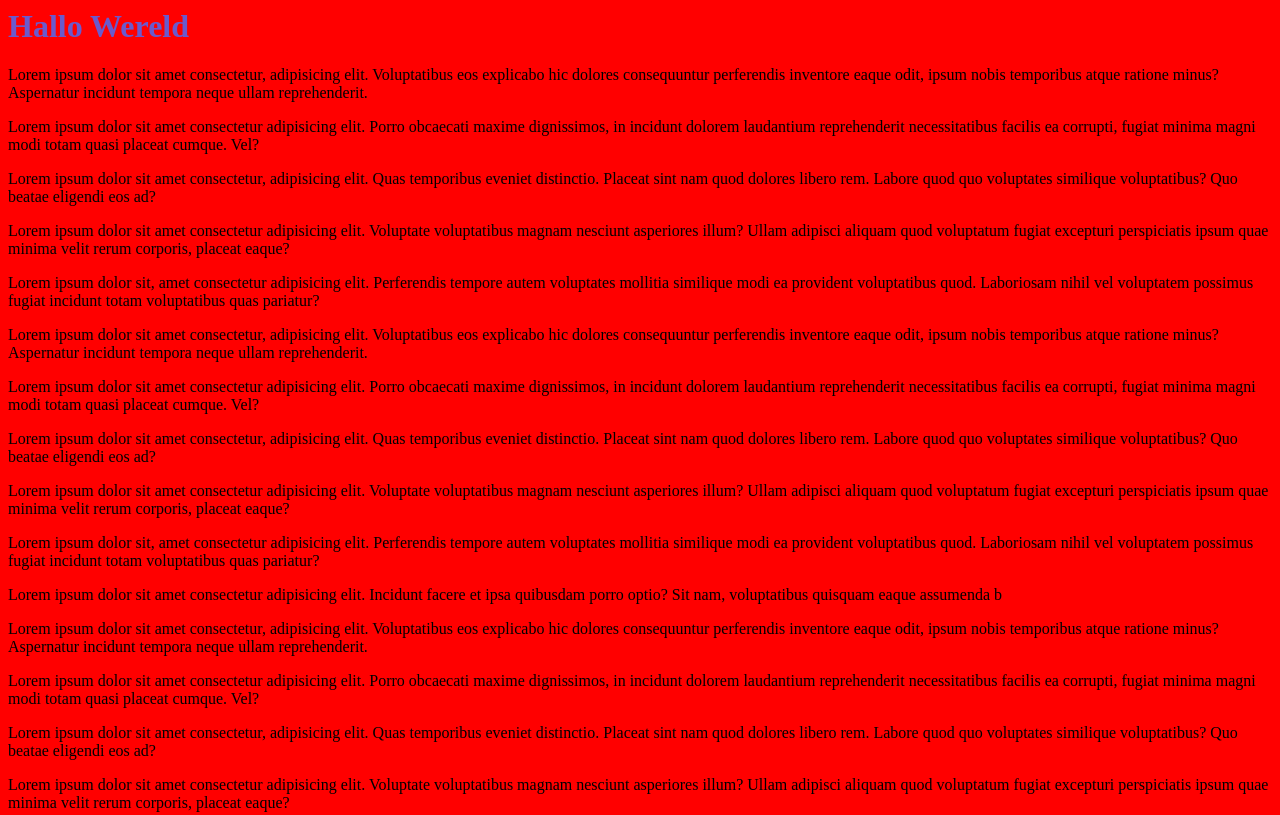
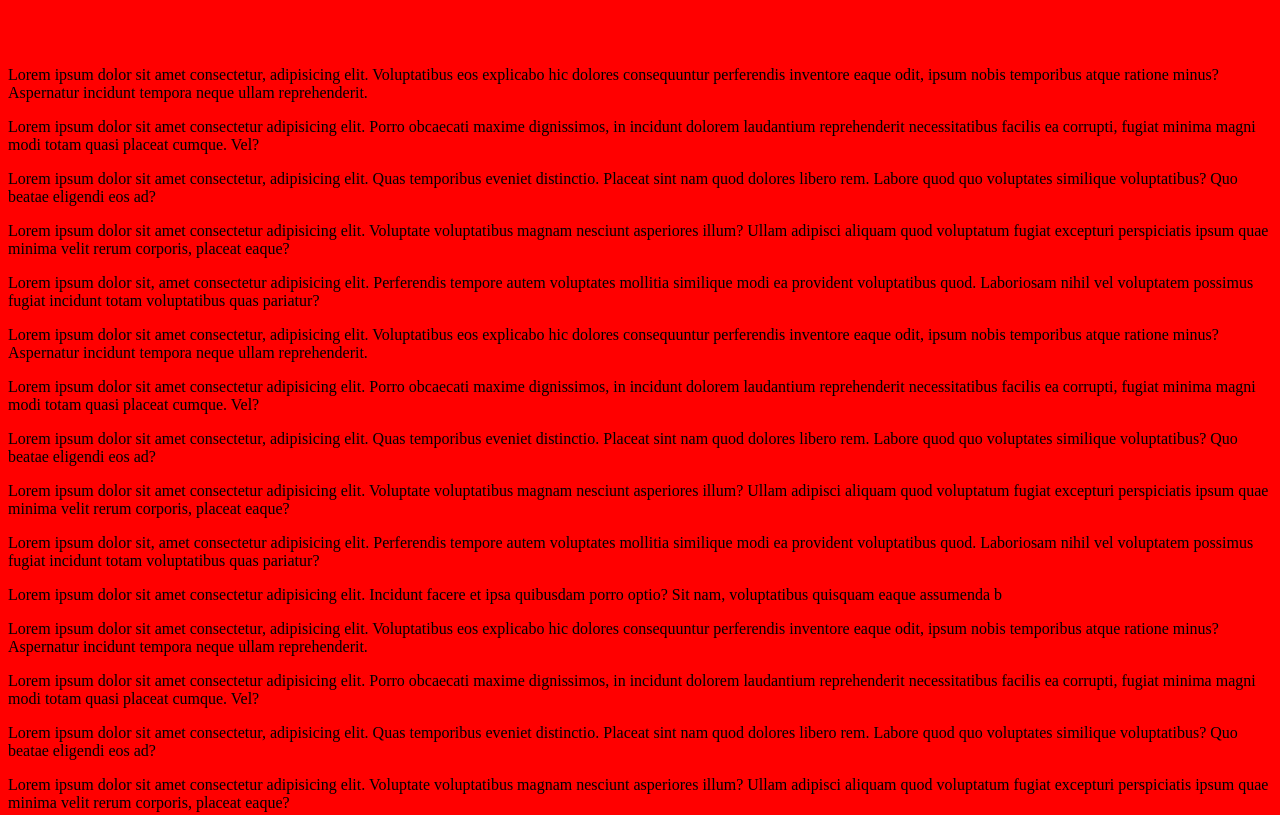
Before and after one commit to AJB20/Webpagina, a plain HTML site: page index.html in a window 1280 px wide. Shown: the top 815 px of the page. Drawn offline with Linux system fonts and the light colour scheme.

Commit message:
rgb(255,0,0);
rgb(255,0,0); kleur

```diff
--- a/style.css
+++ b/style.css
@@ -1,2 +1,2 @@
-h1 {color:slateblue;}
+h1 {color:rgb(255,0,0);}
 body {background-color:red;}
```
